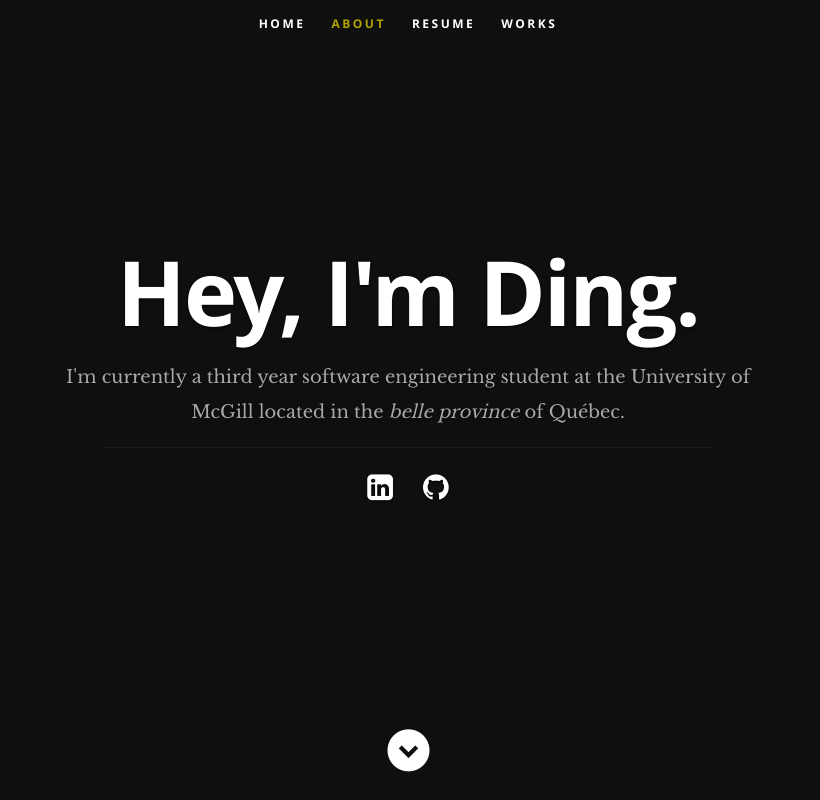
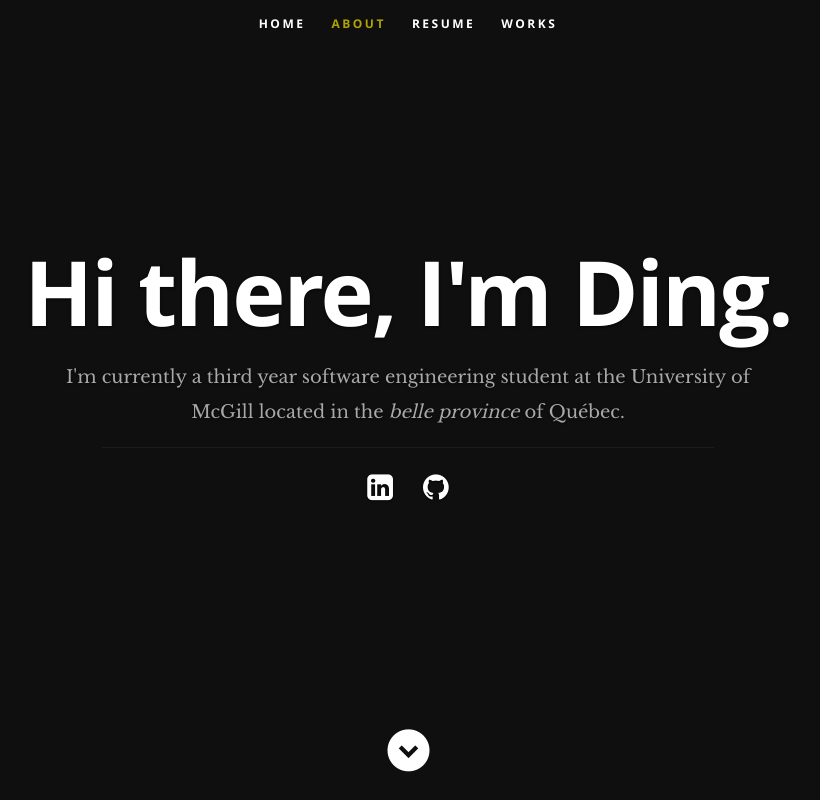
Before and after one commit to ding-ma/portfolio-V1, a React (Create React App) app: page / in a window 1280 px wide. Shown: the top 800 px of the page, without its empty margins (232-1052 px from the left). Built offline with nearby package versions, Linux system fonts and the light colour scheme.

Commit message:
testing out deployment

```diff
--- a/src/Components/Header.js
+++ b/src/Components/Header.js
@@ -34,7 +34,7 @@ class Header extends Component {
                 </nav>
                 <div className="row banner">
                     <div className="banner-text">
-                        <h1 className="responsive-headline">Hey, I'm Ding.</h1>
+                        <h1 className="responsive-headline">Hi there, I'm Ding.</h1>
                         <h3>I'm currently a third year software engineering student at the University of McGill located
                             in the <i>belle
                                 province</i> of Québec.</h3>
```
